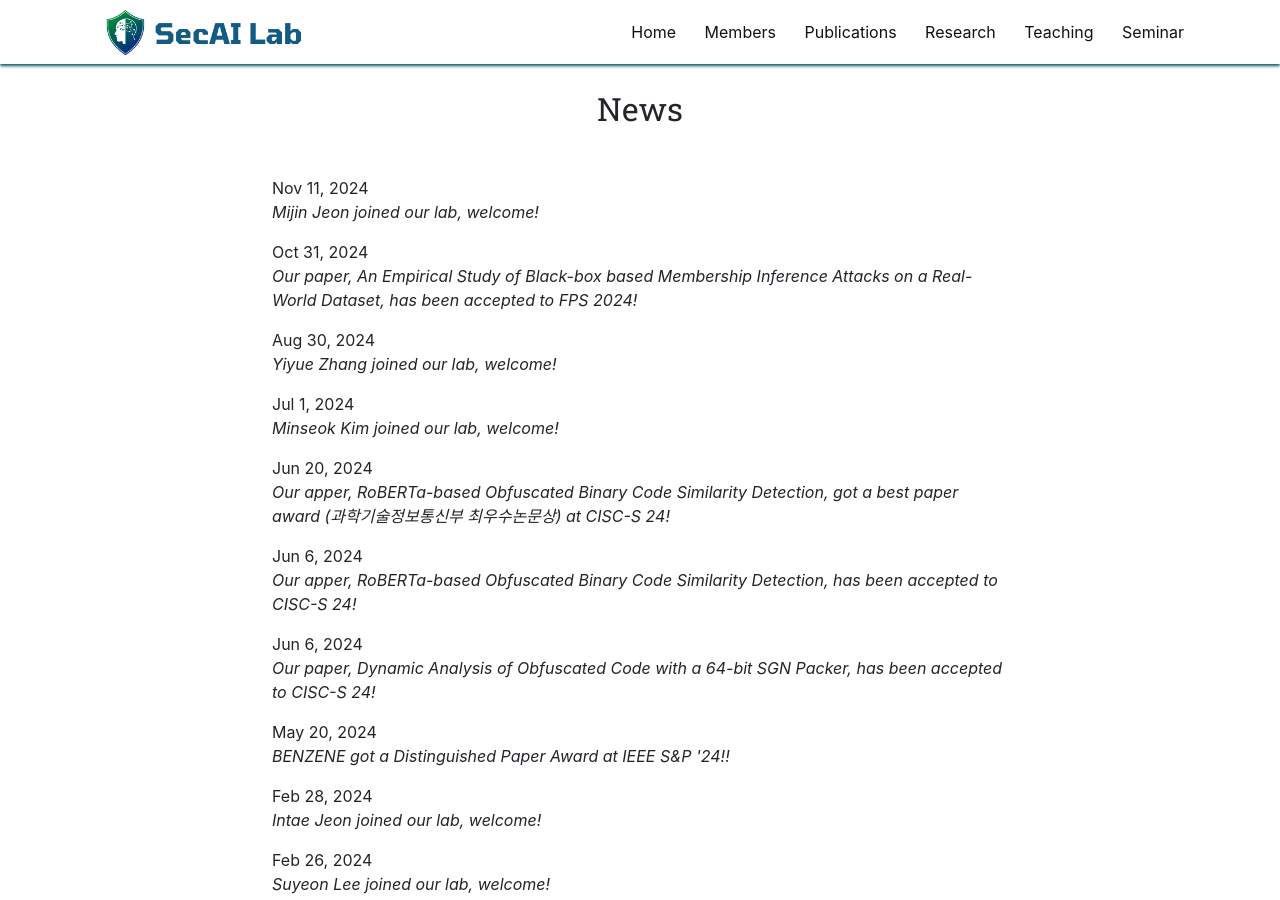
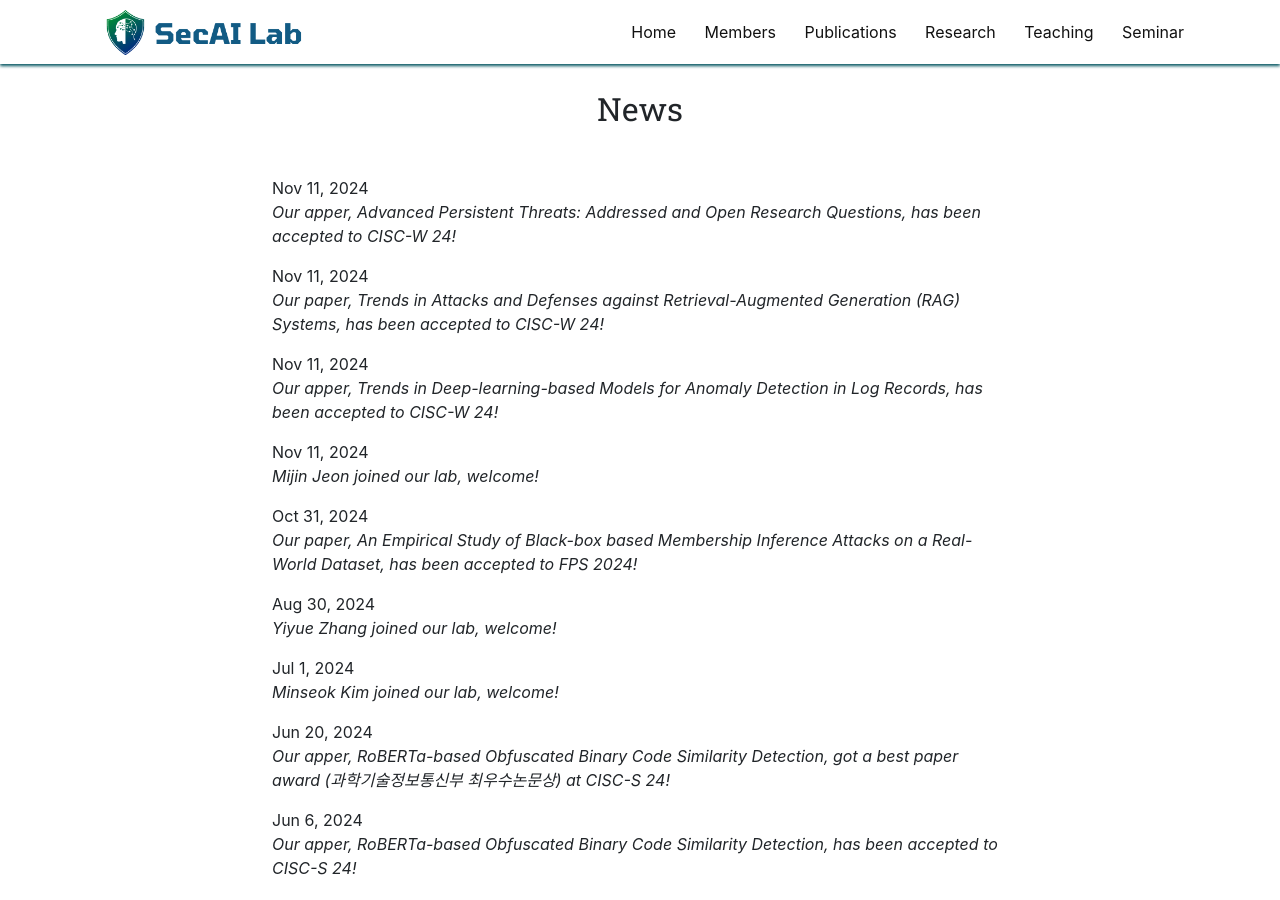
Before and after one commit to SecAI-Lab/secai-lab.github.io, a Jekyll site: the page built from pages/news.md, in a window 1280 px wide and 900 px high. Built offline with Jekyll 4.4.1, drawn with Linux system fonts in a browser that asks for light colours; nearby versions of some CDN libraries.

Commit message:
Update news.yml

```diff
--- a/_data/news.yml
+++ b/_data/news.yml
@@ -1,3 +1,15 @@
+- date: Nov 11, 2024
+  headline: "Our apper, Advanced Persistent Threats: Addressed and Open Research Questions, has been accepted to CISC-W 24!"
+  id: 1
+
+- date: Nov 11, 2024
+  headline: "Our paper, Trends in Attacks and Defenses against Retrieval-Augmented Generation (RAG) Systems, has been accepted to CISC-W 24!"
+  id: 1
+
+- date: Nov 11, 2024
+  headline: "Our apper, Trends in Deep-learning-based Models for Anomaly Detection in Log Records, has been accepted to CISC-W 24!"
+  id: 1
+
 - date: Nov 11, 2024
   headline: "Mijin Jeon joined our lab, welcome!"
   id: 1
```
